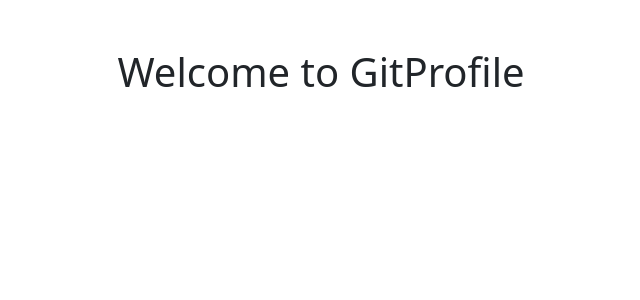
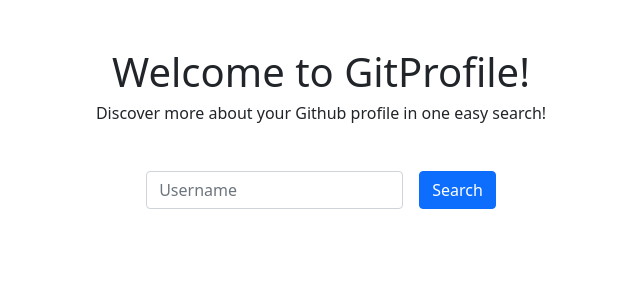
Before and after one commit to khloe-r/Git-Profile, a Flask app: page / in a window 1280 px wide. Shown: the top 300 px of the page, without its empty margins (319-959 px from the left). Run offline with Flask 2, Linux system fonts and the light colour scheme.

Commit message:
created front-end bar

```diff
--- a/app.py
+++ b/app.py
@@ -33,3 +33,7 @@
 @app.route('/')
 def index():
     return render_template('index.html')
+
+@app.route('/results')
+def results():
+    return render_template('results.html')
--- /dev/null
+++ b/templates/base.html
@@ -0,0 +1,15 @@
+<!DOCTYPE html>
+<html lang="en">
+
+<head>
+    <meta charset="UTF-8">
+    <link href="https://cdn.jsdelivr.net/npm/bootstrap@5.0.2/dist/css/bootstrap.min.css" rel="stylesheet"
+        integrity="sha384-EVSTQN3/azprG1Anm3QDgpJLIm9Nao0Yz1ztcQTwFspd3yD65VohhpuuCOmLASjC" crossorigin="anonymous">
+    <title>GitProfile</title>
+</head>
+
+<body>
+    {% block content %} {% endblock %}
+</body>
+
+</html>
--- a/templates/index.html
+++ b/templates/index.html
@@ -1,15 +1,16 @@
-<!DOCTYPE html>
-<html lang="en">
+{% extends 'base.html' %}
 
-<head>
-    <meta charset="UTF-8">
-    <link href="https://cdn.jsdelivr.net/npm/bootstrap@5.0.2/dist/css/bootstrap.min.css" rel="stylesheet"
-        integrity="sha384-EVSTQN3/azprG1Anm3QDgpJLIm9Nao0Yz1ztcQTwFspd3yD65VohhpuuCOmLASjC" crossorigin="anonymous">
-    <title>GitProfile</title>
-</head>
+{% block content %}
+   <h1 class="mt-5 text-center">Welcome to GitProfile!</h1>
+   <h6 class="text-center mb-5">Discover more about your Github profile in one easy search!</h6>
+   <form class="row g-3 d-flex justify-content-center">
+    <div class="col-auto">
+      <label for="inputUsername" class="visually-hidden">Username</label>
+      <input type="text" class="form-control" id="inputUsername" placeholder="Username">
+    </div>
+    <div class="col-auto">
+      <button type="submit" class="btn btn-primary mb-3">Search</button>
+    </div>
+  </form>
 
-<body>
-    <h1 class="mt-5 text-center">Welcome to GitProfile</h1>
-</body>
-
-</html>
+{% endblock %}
```
Also changed, not shown: templates/results.html (added, +22 -0 lines).
